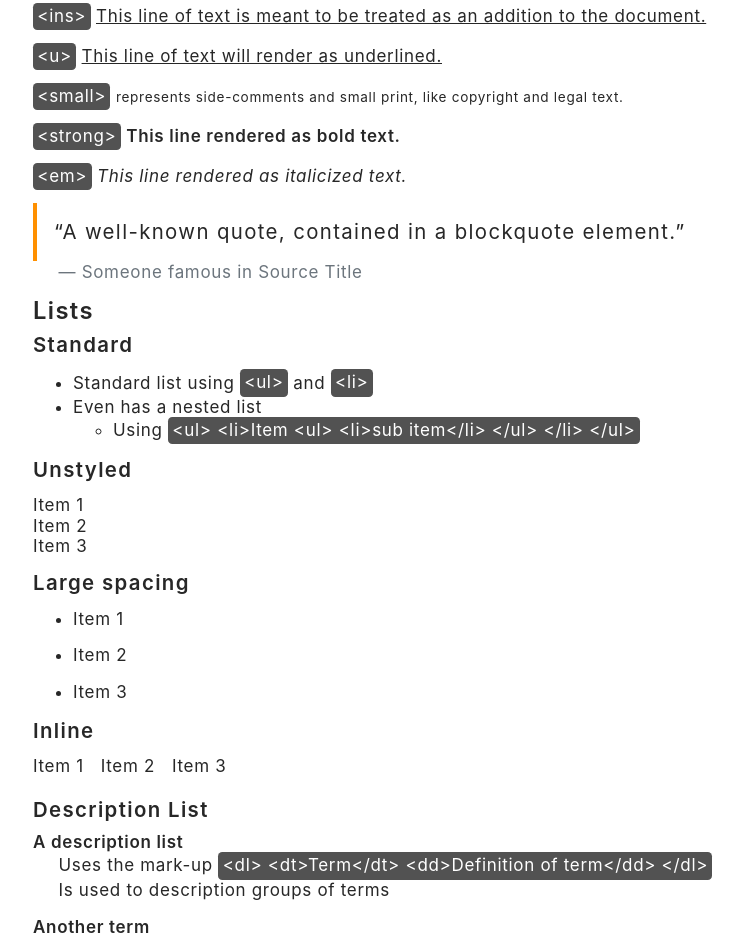
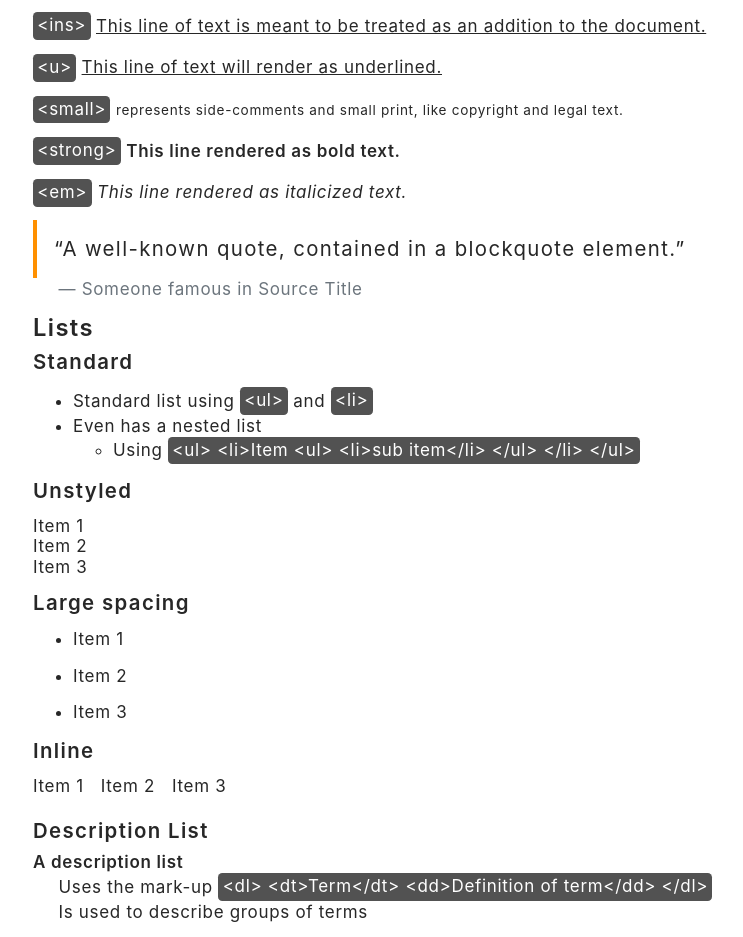
Before and after one commit to jondeaves/jondeaves, a Next.js app: page /typography in a window 1280 px wide. Shown: the part 852-1789 px from the top of the page, without its empty margins (161-904 px from the left). Built offline with nearby package versions, Linux system fonts and the light colour scheme.

Commit message:
style: more line height fixing

```diff
--- a/pages/typography.tsx
+++ b/pages/typography.tsx
@@ -160,7 +160,7 @@ const Typography: NextPage = () => {
               term&lt;/dd&gt; &lt;/dl&gt;
             </code>{" "}
           </dd>
-          <dd>Is used to description groups of terms</dd>
+          <dd>Is used to describe groups of terms</dd>
 
           <dt>Another term</dt>
           <dd>This definition is short, so no extra paragraphs or anything.</dd>
--- a/styles/globals.css
+++ b/styles/globals.css
@@ -167,7 +167,7 @@ code {
   background-color: rgba(var(--color-secondary-background-rgb), 0.8);
   border-radius: 0.25rem;
   color: var(--color-secondary-font-color);
-  line-height: 1.6rem;
+  line-height: 1.7rem;
   padding: 0.2rem 0.25rem 0.25rem 0.25rem;
 }
 
```
